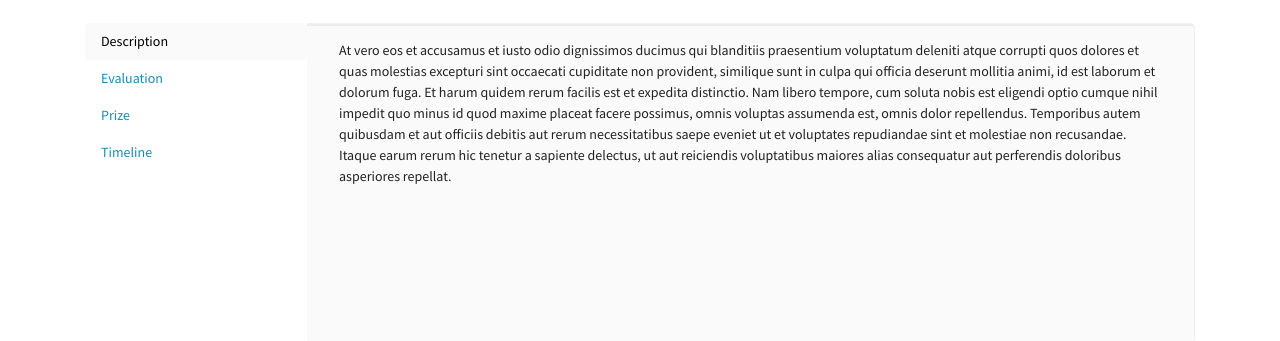
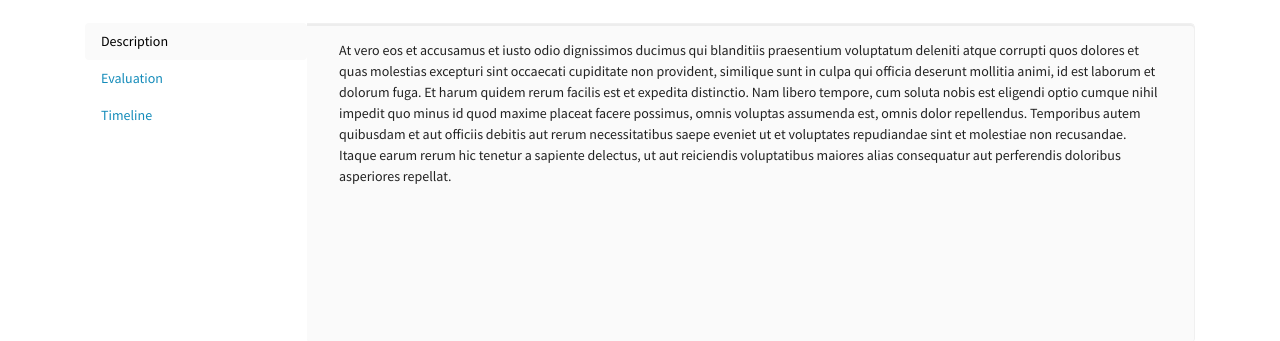
Before and after one commit to Hem1sphere/COMP0016T12, a Django app: page /challenges/26/overview in a window 1280 px wide. Shown: the part 298-639 px from the top of the page. Run offline with Django 3.2, Linux system fonts and the light colour scheme; data comes from the database, SQL or seed files in the repository; both versions use the stored data as it was after the commit; some libraries are stand-ins or nearby versions.

Commit message:
Award -> Target cost saving
changed name, deleted from overview detail

```diff
--- a/challenges/templates/challenges/challenge_form.html
+++ b/challenges/templates/challenges/challenge_form.html
@@ -38,7 +38,7 @@
                                                                 href="#evaluation">Evaluation</a>
                                         </li>
                                         <li class="nav-item"><a data-toggle="tab" class="nav-link nav-link-form show"
-                                                                href="#prize">Prize</a>
+                                                                href="#costsaving">Target saving</a>
                                         </li>
                                         <li class="nav-item"><a data-toggle="tab" class="nav-link nav-link-form show"
                                                                 href="#timeline">Timeline</a>
@@ -56,7 +56,7 @@
                                             {{ form.evaluation|as_crispy_field }}
                                         </div>
 
-                                        <div id="prize" class="tab-pane fade">
+                                        <div id="costsaving" class="tab-pane fade">
                                             {{ form.award|as_crispy_field }}
                                         </div>
 
--- a/challenges/templates/challenges/challenge_overview.html
+++ b/challenges/templates/challenges/challenge_overview.html
@@ -9,7 +9,7 @@
             <li class="nav-item"><a data-toggle="tab" class="nav-link show active" href="#description">Description</a>
             </li>
             <li class="nav-item"><a data-toggle="tab" class="nav-link show" href="#evaluation">Evaluation</a></li>
-            <li class="nav-item"><a data-toggle="tab" class="nav-link show" href="#prize">Prize</a></li>
+{#            <li class="nav-item"><a data-toggle="tab" class="nav-link show" href="#costsaving">Target saving</a></li>#}
             <li class="nav-item"><a data-toggle="tab" class="nav-link show" href="#timeline">Timeline</a></li>
         </ul>
 
@@ -24,9 +24,9 @@
                 {{ object.evaluation|safe }}
             </div>
 
-            <div id="prize" class="tab-pane fade">
-                {{ object.award|safe }}
-            </div>
+{#            <div id="costsaving" class="tab-pane fade">#}
+{#                {{ object.award|safe }}#}
+{#            </div>#}
 
             <div id="timeline" class="tab-pane fade">
                 {{ object.timeline|safe }}
```
Also changed, not shown: db.sqlite3.
